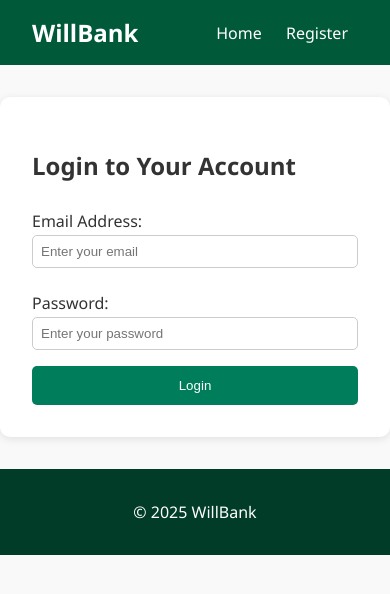
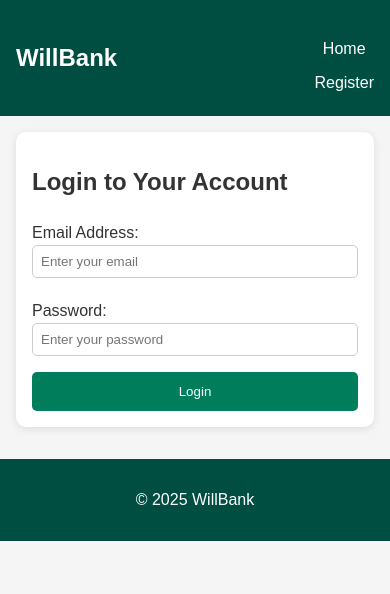
Before and after one commit to williamzzkits/wiillibank-website, a plain HTML site: page login.html in a window 390 px wide. Drawn offline with Linux system fonts and the light colour scheme.

Commit message:
Add files via upload

```diff
--- a/css/style.css
+++ b/css/style.css
@@ -111,3 +111,80 @@ form button {
   border-radius: 5px;
   cursor: pointer;
 }
+
+
+/* -- Lloyds Bank-like color scheme -- */
+body {
+  background-color: #f5f5f5;
+  font-family: Arial, sans-serif;
+  color: #333;
+}
+
+header {
+  background-color: #004e42;
+  color: white;
+  padding: 1rem;
+}
+
+header .logo {
+  font-size: 1.5rem;
+  font-weight: bold;
+}
+
+nav a {
+  color: white;
+  text-decoration: none;
+  margin-left: 1rem;
+}
+
+main {
+  padding: 2rem;
+  background-color: #ffffff;
+  margin: 1rem auto;
+  max-width: 960px;
+  border-radius: 8px;
+}
+
+footer {
+  background-color: #004e42;
+  color: white;
+  text-align: center;
+  padding: 1rem;
+  margin-top: 2rem;
+}
+
+button {
+  background-color: #007e5c;
+  color: white;
+  border: none;
+  padding: 0.5rem 1rem;
+  cursor: pointer;
+  border-radius: 4px;
+}
+
+/* -- Mobile responsive design -- */
+@media (max-width: 768px) {
+  header, footer {
+    text-align: center;
+  }
+
+  nav {
+    display: flex;
+    flex-direction: column;
+    align-items: center;
+    margin-top: 1rem;
+  }
+
+  nav a {
+    margin: 0.5rem 0;
+  }
+
+  main {
+    padding: 1rem;
+  }
+
+  .form-page {
+    margin: 1rem;
+    padding: 1rem;
+  }
+}
```
